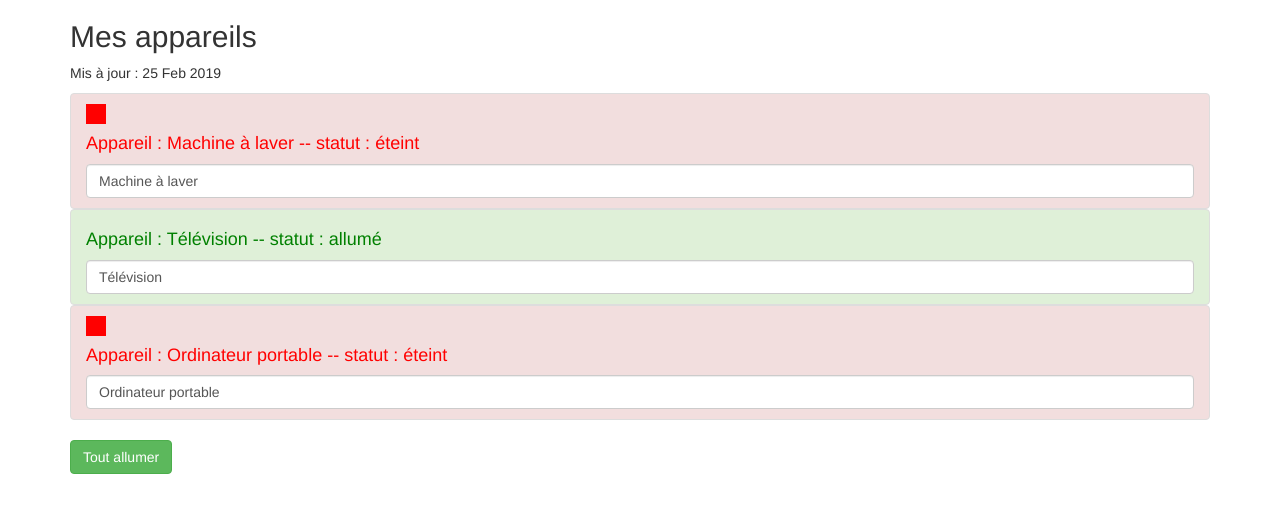
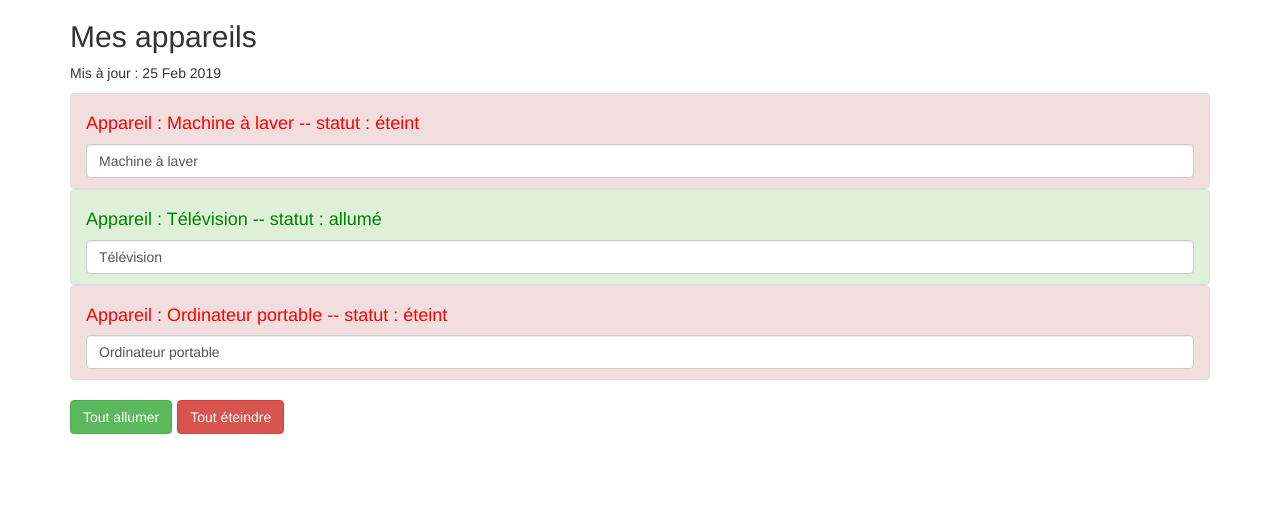
Before and after one commit to tdevilleduc/ocr-angular, an Angular app: page / in a window 1280 px wide. Shown: the top 512 px of the page. Built offline with nearby package versions, Linux system fonts and the light colour scheme.

Commit message:
[feat] chap9: ajout appareilService; refactoring; ajout fonction "tout Allumer" et "tout Eteindre"

```diff
--- a/src/app/app.component.html
+++ b/src/app/app.component.html
@@ -10,9 +10,13 @@
                       [appareilName]="appareil.name"
                       [appareilStatus] = "appareil.status"></app-appareil>
       </ul>
-      <button class="btn btn-success"
-              [disabled]="!isAuth"
-              (click)="onAllumer()">Tout allumer</button>
+
+      <div class="btn-toolbar">
+        <button class="btn btn-success"
+                (click)="onAllumer()">Tout allumer</button>
+        <button class="btn btn-danger"
+                (click)="onEteindre()">Tout éteindre</button>
+      </div>
     </div>
   </div>
 </div>
--- a/src/app/app.component.ts
+++ b/src/app/app.component.ts
@@ -1,11 +1,13 @@
-import { Component } from '@angular/core';
+import { Component, OnInit } from '@angular/core';
+
+import { AppareilService } from './services/appareil.service';
 
 @Component({
   selector: 'app-root',
   templateUrl: './app.component.html',
   styleUrls: ['./app.component.scss']
 })
-export class AppComponent {
+export class AppComponent implements OnInit {
   isAuth = false;
 
   lastUpdate = new Promise(
@@ -20,22 +22,9 @@ export class AppComponent {
     }
   );
 
-  appareils = [
-    {
-      name: 'Machine à laver',
-      status: 'éteint'
-    },
-    {
-      name: 'Télévision',
-      status: 'allumé'
-    },
-    {
-      name: 'Ordinateur portable',
-      status: 'éteint'
-    }
-  ];
+  appareils: any[];
 
-  constructor() {
+  constructor(private appareilService: AppareilService) {
     setTimeout(
       () => {
         this.isAuth = true;
@@ -44,7 +33,15 @@ export class AppComponent {
     );
   }
 
+  ngOnInit() {
+    this.appareils = this.appareilService.appareils;
+  }
+
   onAllumer() {
-    console.log('On allume tout!');
+    this.appareilService.switchOnAll();
+  }
+
+  onEteindre() {
+    this.appareilService.switchOffAll();
   }
 }
--- a/src/app/app.module.ts
+++ b/src/app/app.module.ts
@@ -5,6 +5,8 @@ import { FormsModule } from '@angular/forms';
 import { AppComponent } from './app.component';
 import { MonPremierComponent } from './mon-premier/mon-premier.component';
 import { AppareilComponent } from './appareil/appareil.component';
+
+import { AppareilService } from './services/appareil.service';
 
 @NgModule({
   declarations: [
@@ -16,7 +18,9 @@ import { AppareilComponent } from './appareil/appareil.component';
     BrowserModule,
     FormsModule
   ],
-  providers: [],
+  providers: [
+    AppareilService
+  ],
   bootstrap: [AppComponent]
 })
 export class AppModule { }
--- a/src/app/appareil/appareil.component.html
+++ b/src/app/appareil/appareil.component.html
@@ -1,8 +1,6 @@
 <li [ngClass]="{'list-group-item': true,
                 'list-group-item-success': appareilStatus === 'allumé',
                 'list-group-item-danger': appareilStatus === 'éteint' }">
-  <div style="width: 20px; height: 20px; background-color: red"
-    *ngIf="appareilStatus === 'éteint'"></div>
   <h4 [ngStyle]="{ color: getColor() }"> Appareil : {{ appareilName }} -- statut : {{ getStatus() }}</h4>
   <input type="text" class="form-control" [(ngModel)]="appareilName" >
 
--- /dev/null
+++ b/src/app/services/appareil.service.ts
@@ -0,0 +1,29 @@
+export class AppareilService {
+
+  appareils = [
+    {
+      name: 'Machine à laver',
+      status: 'éteint'
+    },
+    {
+      name: 'Télévision',
+      status: 'allumé'
+    },
+    {
+      name: 'Ordinateur portable',
+      status: 'éteint'
+    }
+  ];
+
+  switchOnAll() {
+      for (let appareil of this.appareils) {
+        appareil.status = 'allumé';
+      }
+  }
+
+  switchOffAll() {
+    for (let appareil of this.appareils) {
+      appareil.status = 'éteint';
+    }
+  }
+}
```
